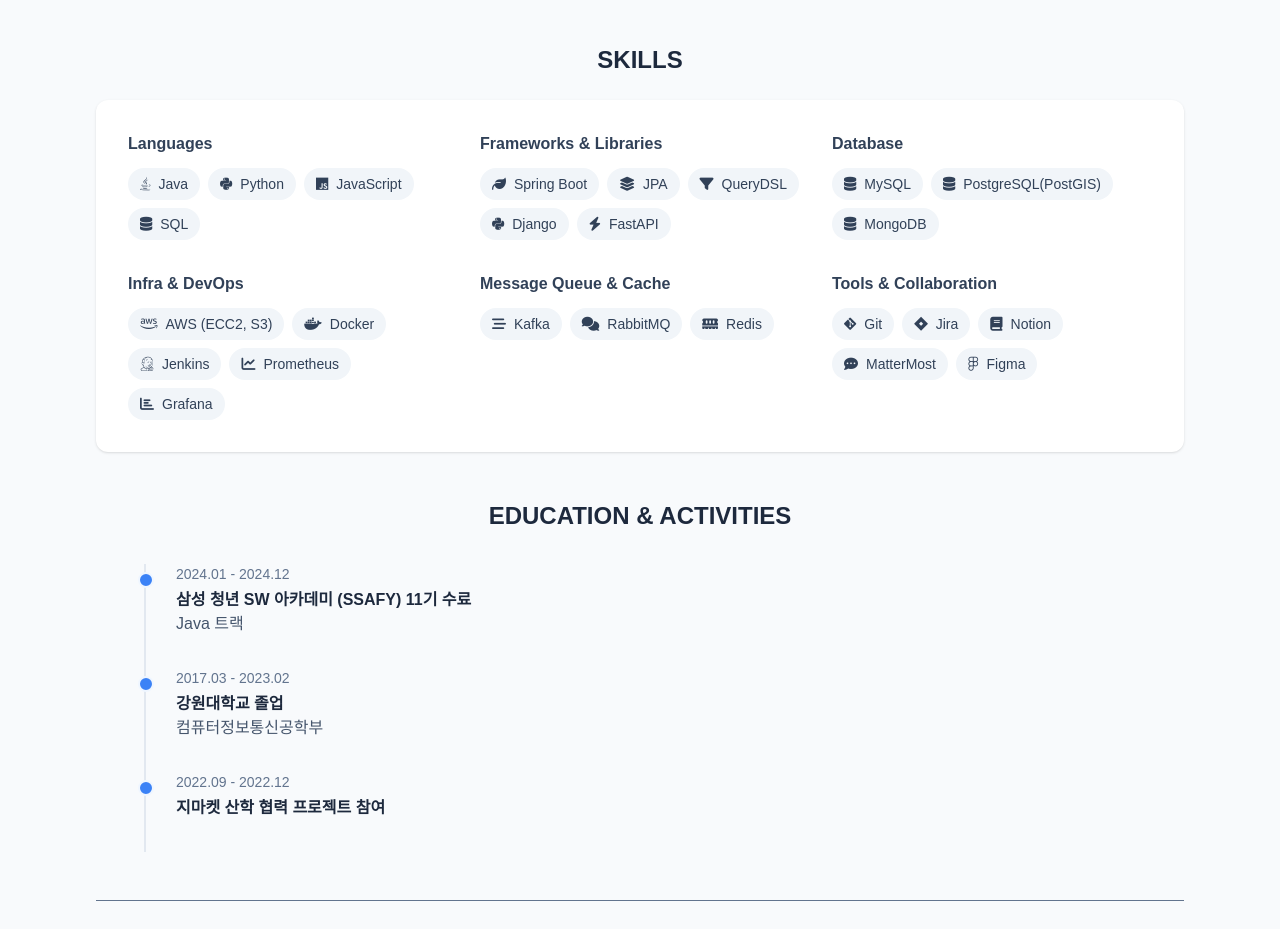
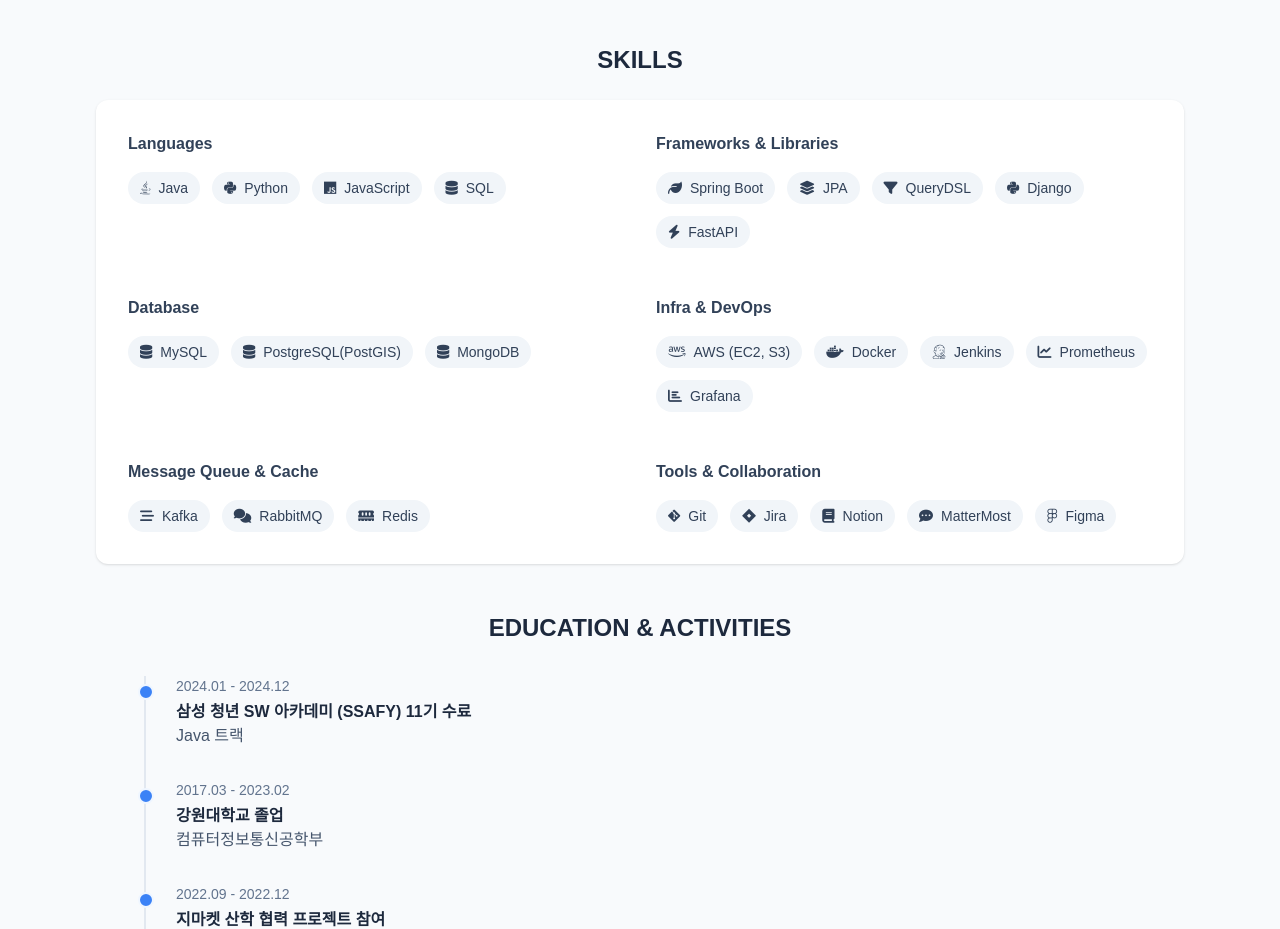
Before and after one commit to lij0825/lij0825.github.io, a React (Vite) app: page / in a window 1280 px wide. Shown: the part 2520-3449 px from the top of the page. Built offline with nearby package versions, Linux system fonts and the light colour scheme.

Commit message:
Enhance skills section with tooltips, star ratings, and descriptions

```diff
--- a/src/App.tsx
+++ b/src/App.tsx
@@ -347,21 +347,54 @@
         <section id="skills" className="mb-12">
           <h2 className="text-2xl font-bold text-slate-800 mb-6 text-center">SKILLS</h2>
           <div id="skills-content" className="bg-white p-8 rounded-xl shadow-sm">
-            <div className="grid grid-cols-1 md:grid-cols-2 lg:grid-cols-3 gap-8">
+            <div className="grid grid-cols-1 md:grid-cols-2 gap-x-8 gap-y-12">
               {Object.entries(skillsData).map(
-                ([category, skills]: [string, Array<{ name: string; icon: string }>]) => (
+                ([
+                  category,
+                  skills,
+                ]: [
+                  string,
+                  Array<{ name: string; icon: string; level: number; description: string }>
+                ]) => (
                   <div key={category}>
-                    <h4 className="font-bold text-slate-700 mb-3">{category}</h4>
-                    <div className="flex flex-wrap gap-2">
-                      {skills.map((skill: { name: string; icon: string }, index: number) => (
-                        <span
-                          key={index}
-                          className="bg-slate-100 text-slate-700 text-sm font-medium px-3 py-1.5 rounded-full flex items-center gap-2"
-                        >
-                          <i className={skill.icon}></i>
-                          {skill.name}
-                        </span>
-                      ))}
+                    <h4 className="font-bold text-slate-700 mb-4">{category}</h4>
+                    <div className="flex flex-wrap gap-3">
+                      {skills.map(
+                        (
+                          skill: { name: string; icon: string; level: number; description: string },
+                          index: number
+                        ) => (
+                          <div key={index} className="relative group">
+                            <span className="bg-slate-100 text-slate-700 text-sm font-medium px-3 py-1.5 rounded-full cursor-pointer transition-colors hover:bg-blue-100 hover:text-blue-800 flex items-center gap-2">
+                              <i className={skill.icon}></i>
+                              {skill.name}
+                            </span>
+                            {/* 툴팁 */}
+                            <div className="absolute bottom-full left-1/2 -translate-x-1/2 mb-2 w-72 p-4 bg-white rounded-lg shadow-xl invisible opacity-0 group-hover:visible group-hover:opacity-100 transition-opacity duration-300 z-10 border border-slate-200">
+                              <div className="flex items-center justify-between mb-2">
+                                <h5 className="font-bold text-slate-800">{skill.name}</h5>
+                                <div className="flex space-x-1 text-sm">
+                                  {[1, 2, 3, 4, 5].map((star) => (
+                                    <i
+                                      key={star}
+                                      className={`fa-star ${
+                                        star <= skill.level ? "fas text-amber-400" : "far text-gray-300"
+                                      }`}
+                                    ></i>
+                                  ))}
+                                </div>
+                              </div>
+                              <p className="text-sm text-slate-600 leading-relaxed">
+                                {skill.description}
+                              </p>
+                              {/* 툴팁 화살표 */}
+                              <div className="absolute top-full left-1/2 -translate-x-1/2 -mt-px">
+                                <div className="border-8 border-transparent border-t-white"></div>
+                              </div>
+                            </div>
+                          </div>
+                        )
+                      )}
                     </div>
                   </div>
                 )
--- a/src/data.ts
+++ b/src/data.ts
@@ -208,41 +208,180 @@
 
 export const skillsData = {
   Languages: [
-    { name: "Java", icon: "fa-brands fa-java" },
-    { name: "Python", icon: "fa-brands fa-python" },
-    { name: "JavaScript", icon: "fa-brands fa-js" },
-    { name: "SQL", icon: "fa-solid fa-database" },
+    {
+      name: "Java",
+      icon: "fa-brands fa-java",
+      level: 4,
+      description:
+        "OOP와 SOLID 원칙을 적용하여 응집력 있고 유지보수 가능한 객체지향 설계를 추구합니다. Stream을 사용한 함수형 프로그래밍에 능통합니다. Optional을 사용하여 NPE를 발생시키지 않도록 노력합니다.",
+    },
+    {
+      name: "Python",
+      icon: "fa-brands fa-python",
+      level: 3,
+      description:
+        "Django와 FastAPI를 활용한 백엔드 개발 경험이 있으며, 데이터 처리와 머신러닝 모델 배포에 활용합니다.",
+    },
+    {
+      name: "JavaScript",
+      icon: "fa-brands fa-js",
+      level: 3,
+      description:
+        "ES6+ 문법을 활용한 모던 자바스크립트 개발이 가능하며, React를 사용한 프론트엔드 개발 경험이 있습니다.",
+    },
+    {
+      name: "SQL",
+      icon: "fa-solid fa-database",
+      level: 4,
+      description:
+        "관계형 DB에 맞는 ERD를 설계하고, 정규화와 반정규화를 할 수 있습니다. 다중 JOIN 쿼리와 인덱스를 사용하여 성능을 최적화할 수 있습니다.",
+    },
   ],
   "Frameworks & Libraries": [
-    { name: "Spring Boot", icon: "fa-solid fa-leaf" },
-    { name: "JPA", icon: "fa-solid fa-layer-group" },
-    { name: "QueryDSL", icon: "fa-solid fa-filter" },
-    { name: "Django", icon: "fa-brands fa-python" },
-    { name: "FastAPI", icon: "fa-solid fa-bolt" },
+    {
+      name: "Spring Boot",
+      icon: "fa-solid fa-leaf",
+      level: 4,
+      description:
+        "Spring Security와 OAuth2를 사용하여 인증·인가 로직을 처리할 수 있습니다. JPA와 QueryDSL에 대한 높은 이해로 동적 쿼리를 구현할 수 있습니다.",
+    },
+    {
+      name: "JPA",
+      icon: "fa-solid fa-layer-group",
+      level: 4,
+      description:
+        "영속성 컨텍스트와 엔티티 생명주기를 이해하고, N+1 문제를 해결할 수 있습니다. Fetch Join과 배치 사이즈 최적화에 능숙합니다.",
+    },
+    {
+      name: "QueryDSL",
+      icon: "fa-solid fa-filter",
+      level: 4,
+      description:
+        "타입 안전한 동적 쿼리 작성이 가능하며, 복잡한 조회 로직을 깔끔하게 구현할 수 있습니다.",
+    },
+    {
+      name: "Django",
+      icon: "fa-brands fa-python",
+      level: 3,
+      description: "Django ORM과 REST Framework를 활용한 API 개발 경험이 있습니다.",
+    },
+    {
+      name: "FastAPI",
+      icon: "fa-solid fa-bolt",
+      level: 3,
+      description:
+        "비동기 처리와 자동 문서화 기능을 활용하여 고성능 API를 구축할 수 있습니다. AI 모델 배포에 활용한 경험이 있습니다.",
+    },
   ],
   Database: [
-    { name: "MySQL", icon: "fa-solid fa-database" },
-    { name: "PostgreSQL(PostGIS)", icon: "fa-solid fa-database" },
-    { name: "MongoDB", icon: "fa-solid fa-database" },
+    {
+      name: "MySQL",
+      icon: "fa-solid fa-database",
+      level: 4,
+      description:
+        "인덱스 설계와 쿼리 최적화에 능숙하며, Master-Replica 구조를 구축한 경험이 있습니다.",
+    },
+    {
+      name: "PostgreSQL(PostGIS)",
+      icon: "fa-solid fa-database",
+      level: 3,
+      description:
+        "PostGIS를 활용한 위치 기반 서비스 개발 경험이 있으며, 공간 인덱스를 활용한 성능 최적화가 가능합니다.",
+    },
+    {
+      name: "MongoDB",
+      icon: "fa-solid fa-database",
+      level: 3,
+      description:
+        "NoSQL 데이터 모델링과 집계 파이프라인을 활용한 데이터 처리가 가능합니다.",
+    },
   ],
   "Infra & DevOps": [
-    { name: "AWS (ECC2, S3)", icon: "fa-brands fa-aws" },
-    { name: "Docker", icon: "fa-brands fa-docker" },
-    { name: "Jenkins", icon: "fa-brands fa-jenkins" },
-    { name: "Prometheus", icon: "fa-solid fa-chart-line" },
-    { name: "Grafana", icon: "fa-solid fa-chart-bar" },
+    {
+      name: "AWS (EC2, S3)",
+      icon: "fa-brands fa-aws",
+      level: 3,
+      description:
+        "EC2 인스턴스 관리와 S3를 활용한 정적 파일 호스팅 경험이 있으며, IAM 설정과 VPC 구성이 가능합니다.",
+    },
+    {
+      name: "Docker",
+      icon: "fa-brands fa-docker",
+      level: 4,
+      description:
+        "다양한 프로젝트를 도커로 빌드한 경험이 있으며, 도커 컴포즈를 사용한 멀티 컨테이너 환경 구성이 가능합니다.",
+    },
+    {
+      name: "Jenkins",
+      icon: "fa-brands fa-jenkins",
+      level: 3,
+      description:
+        "파이프라인을 작성하여 CI/CD를 자동화할 수 있으며, Blue/Green 배포를 통한 무중단 배포 구성 경험이 있습니다.",
+    },
+    {
+      name: "Prometheus",
+      icon: "fa-solid fa-chart-line",
+      level: 3,
+      description: "시스템 메트릭 수집과 모니터링 대시보드 구축 경험이 있습니다.",
+    },
+    {
+      name: "Grafana",
+      icon: "fa-solid fa-chart-bar",
+      level: 3,
+      description: "Prometheus와 연동하여 실시간 모니터링 대시보드를 구축할 수 있습니다.",
+    },
   ],
   "Message Queue & Cache": [
-    { name: "Kafka", icon: "fa-solid fa-stream" },
-    { name: "RabbitMQ", icon: "fa-solid fa-comments" },
-    { name: "Redis", icon: "fa-solid fa-memory" },
+    {
+      name: "Kafka",
+      icon: "fa-solid fa-stream",
+      level: 2,
+      description:
+        "이벤트 기반 아키텍처를 이해하고, 기본적인 프로듀서/컨슈머 구현이 가능합니다.",
+    },
+    {
+      name: "RabbitMQ",
+      icon: "fa-solid fa-comments",
+      level: 3,
+      description:
+        "STOMP 프로토콜을 활용한 실시간 메시징 시스템 구축 경험이 있습니다.",
+    },
+    {
+      name: "Redis",
+      icon: "fa-solid fa-memory",
+      level: 4,
+      description:
+        "분산 락, 캐싱, Sorted Set을 활용한 다양한 문제 해결 경험이 있습니다. TTL을 활용한 동시성 제어와 성능 최적화에 능숙합니다.",
+    },
   ],
   "Tools & Collaboration": [
-    { name: "Git", icon: "fa-brands fa-git-alt" },
-    { name: "Jira", icon: "fa-brands fa-jira" },
-    { name: "Notion", icon: "fa-solid fa-book" },
-    { name: "MatterMost", icon: "fa-solid fa-comment-dots" },
-    { name: "Figma", icon: "fa-brands fa-figma" },
+    {
+      name: "Git",
+      icon: "fa-brands fa-git-alt",
+      level: 4,
+      description:
+        "브랜치 전략과 Merge Conflict 해결에 능숙하며, PR 기반 코드 리뷰 문화에 익숙합니다.",
+    },
+    {
+      name: "Jira",
+      icon: "fa-brands fa-jira",
+      level: 3,
+      description:
+        "Epic-Story-Task 구조를 이해하고, 이슈 관리와 스프린트 계획 수립이 가능합니다.",
+    },
+    { name: "Notion", icon: "fa-solid fa-book", level: 4, description: "팀 문서화와 협업에 적극 활용합니다." },
+    {
+      name: "MatterMost",
+      icon: "fa-solid fa-comment-dots",
+      level: 3,
+      description: "팀 커뮤니케이션 도구로 활용하며, 알림 자동화 연동 경험이 있습니다.",
+    },
+    {
+      name: "Figma",
+      icon: "fa-brands fa-figma",
+      level: 2,
+      description: "디자인 시스템을 이해하고, 디자이너와의 협업이 가능합니다.",
+    },
   ],
 };
 
```
